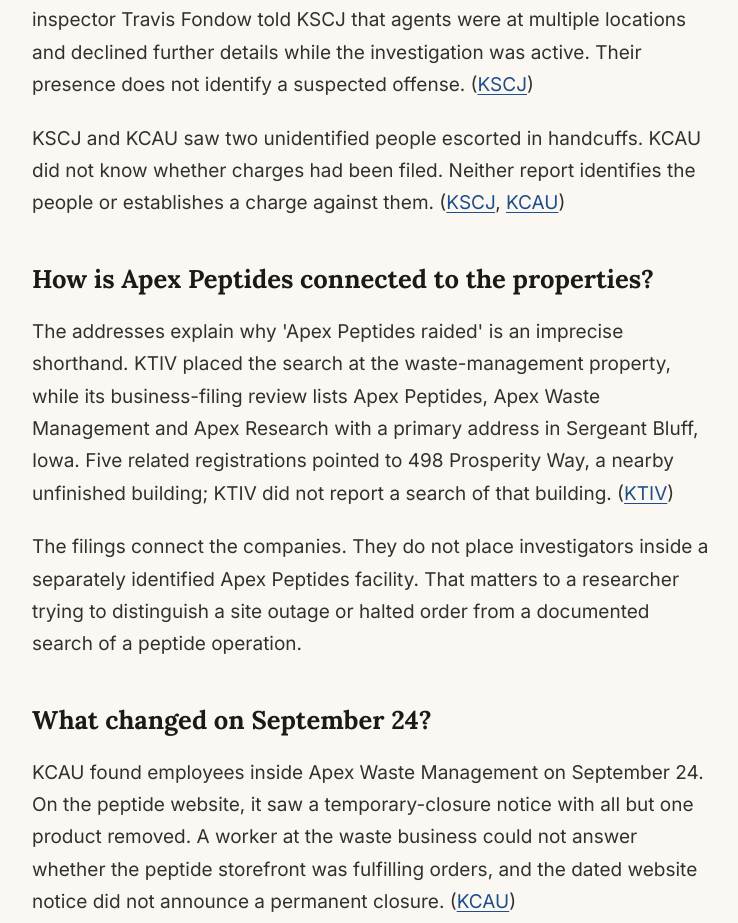
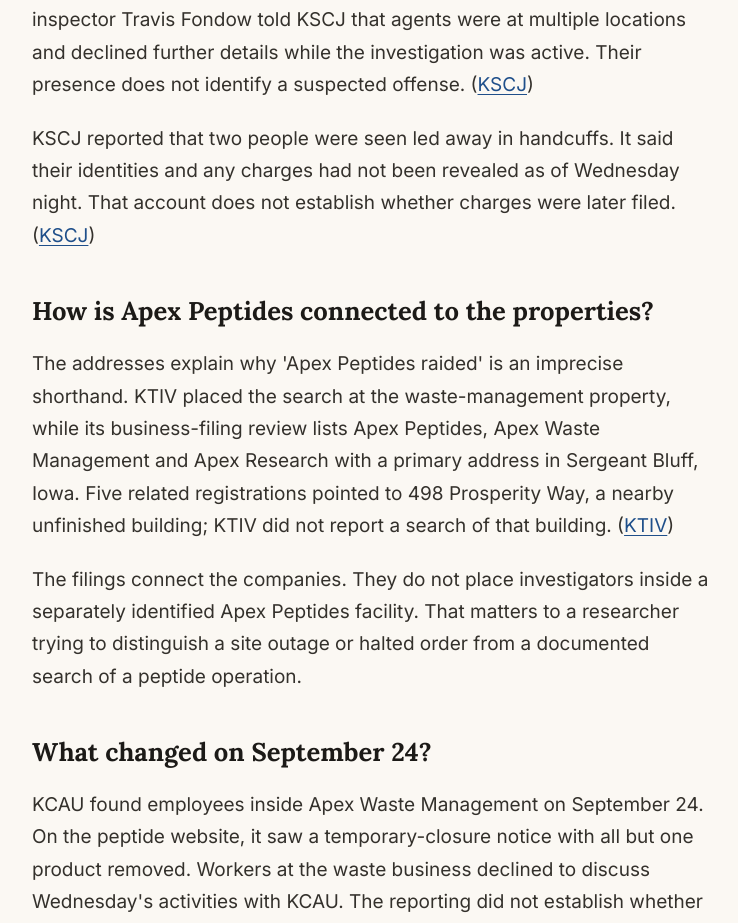
Before and after one commit to edorfanini00/peptidedigest, a Next.js app: page /apex-peptides-raided-what-researchers-need-to-know in a window 1280 px wide. Shown: the part 2231-3154 px from the top of the page, without its empty margins (268-1006 px from the left). Built offline with nearby package versions, Linux system fonts and the light colour scheme.

Commit message:
Correct source attribution and undated closure claims

```diff
--- a/app/apex-peptides-raided-what-researchers-need-to-know/page.tsx
+++ b/app/apex-peptides-raided-what-researchers-need-to-know/page.tsx
@@ -98,14 +98,14 @@
           <h2>What happened on September 23?</h2>
           <p>KTIV&apos;s crew saw agents arrive at 503 Prosperity Way around 10 a.m., carry collection equipment inside and load a trailer before leaving after 4 p.m. It also reported a search at a Dakota Dunes home. KTIV saw boxes, papers and packaged items but said authorities had not identified what was taken. (<a href="https://www.ktiv.com/2026/09/25/five-more-apex-tied-businesses-found-non-operational-building/">KTIV</a>)</p>
           <p>The U.S. Postal Inspection Service led the operation, according to KTIV; the FBI, IRS Criminal Investigation and local officers participated. Postal inspector Travis Fondow told KSCJ that agents were at multiple locations and declined further details while the investigation was active. Their presence does not identify a suspected offense. (<a href="https://kscj.com/2026/09/24/federal-authorities-continue-apex-investigation/">KSCJ</a>)</p>
-          <p>KSCJ and KCAU saw two unidentified people escorted in handcuffs. KCAU did not know whether charges had been filed. Neither report identifies the people or establishes a charge against them. (<a href="https://kscj.com/2026/09/23/few-details-revealed-about-apex-raid-in-north-sioux-city/">KSCJ</a>, <a href="https://www.kcau9.com/news/local-news/irs-criminal-investigation-seen-at-north-sioux-city-business/">KCAU</a>)</p>
+          <p>KSCJ reported that two people were seen led away in handcuffs. It said their identities and any charges had not been revealed as of Wednesday night. That account does not establish whether charges were later filed. (<a href="https://kscj.com/2026/09/23/few-details-revealed-about-apex-raid-in-north-sioux-city/">KSCJ</a>)</p>
 
           <h2>How is Apex Peptides connected to the properties?</h2>
           <p>The addresses explain why &apos;Apex Peptides raided&apos; is an imprecise shorthand. KTIV placed the search at the waste-management property, while its business-filing review lists Apex Peptides, Apex Waste Management and Apex Research with a primary address in Sergeant Bluff, Iowa. Five related registrations pointed to 498 Prosperity Way, a nearby unfinished building; KTIV did not report a search of that building. (<a href="https://www.ktiv.com/2026/09/25/five-more-apex-tied-businesses-found-non-operational-building/">KTIV</a>)</p>
           <p>The filings connect the companies. They do not place investigators inside a separately identified Apex Peptides facility. That matters to a researcher trying to distinguish a site outage or halted order from a documented search of a peptide operation.</p>
 
           <h2>What changed on September 24?</h2>
-          <p>KCAU found employees inside Apex Waste Management on September 24. On the peptide website, it saw a temporary-closure notice with all but one product removed. A worker at the waste business could not answer whether the peptide storefront was fulfilling orders, and the dated website notice did not announce a permanent closure. (<a href="https://www.kcau9.com/news/local-news/federal-investigators-remain-tight-lipped-after-wednesdays-raid/">KCAU</a>)</p>
+          <p>KCAU found employees inside Apex Waste Management on September 24. On the peptide website, it saw a temporary-closure notice with all but one product removed. Workers at the waste business declined to discuss Wednesday&apos;s activities with KCAU. The reporting did not establish whether the peptide storefront was fulfilling orders, and the dated website notice did not announce a permanent closure. (<a href="https://www.kcau9.com/news/local-news/federal-investigators-remain-tight-lipped-after-wednesdays-raid/">KCAU</a>)</p>
           <p>KTIV also reported unanswered calls and a delivery driver who struggled to reach the waste property before completing a delivery when an Isaacson brother arrived. Those details describe access to that property that morning, not the fate of customers&apos; peptide packages.</p>
 
           <h2>What if you have an outstanding order?</h2>
--- a/app/fda-warning-letters-peptide-sellers-august-2026/page.tsx
+++ b/app/fda-warning-letters-peptide-sellers-august-2026/page.tsx
@@ -81,7 +81,7 @@
 
 const letters = [
   { name: "Peptide Partners LLC", ref: "735063", site: "peptide.partners", href: SRC.partners, detail: "FDA cited six peptide listings, including an SS-31 page discussing retinal protection, plus a reconstitution solution it treated as a separate drug." },
-  { name: "Royal Peptides LLC", ref: "734884", site: "royal-peptides.com", href: SRC.royal, detail: "Seven peptide products were named. A product page paired an ‘Advanced Research Use’ label with claims about mitochondrial repair, anti-aging and neuroprotection; FDA also cited a peptide guide and calculator." },
+  { name: "Royal Peptides LLC", ref: "734884", site: "royal-peptides.com", href: SRC.royal, detail: "Seven products were named. A product page paired an ‘Advanced Research Use’ label with claims about mitochondrial repair, anti-aging and neuroprotection; FDA also cited a peptide guide and calculator." },
   { name: "TXP Innovations LLC dba Tex Peptides", ref: "735067", site: "texpeptide.com", href: SRC.tex, detail: "FDA identified six peptide products and bacteriostatic water. Its examples included a GLP-1 SEM page describing diabetes and obesity uses." },
   { name: "NuScience Peptides LLC", ref: "733652", site: "nusciencepeptides.com", href: SRC.nuscience, detail: "The letter named eight peptide offerings and BAC water. One GLP-1 Sema page linked to a PubChem passage about weight loss; FDA also noted a peptide calculator." },
   { name: "Peak Performance Peptides", ref: "735127", site: "pppepz.com", href: SRC.peak, detail: "FDA named five peptide products and ‘Bac water’; its cited SS-31 page discussed neuroprotection and cardiovascular benefits. The letter separately noted multiple strengths for some other products." },
--- a/app/peptide-enforcement-2026/page.tsx
+++ b/app/peptide-enforcement-2026/page.tsx
@@ -36,7 +36,7 @@
     {
       "@type": "FAQPage",
       mainEntity: [
-        { "@type": "Question", name: "What peptide companies closed or faced enforcement in 2026?", acceptedAnswer: { "@type": "Answer", text: "Peptide Sciences announced a voluntary shutdown in March 2026. Matthew Kawa of Paradigm Peptides was sentenced on July 30, 2026. Apex-linked properties were searched in September 2026, per local reporting." } },
+        { "@type": "Question", name: "What peptide companies closed or faced enforcement in 2026?", acceptedAnswer: { "@type": "Answer", text: "Peptide Sciences announced a voluntary shutdown in an undated company notice. Matthew Kawa of Paradigm Peptides was sentenced on July 30, 2026. Apex-linked properties were searched in September 2026, per local reporting." } },
         { "@type": "Question", name: "Was the Paradigm Peptides case a March 2026 prosecution?", acceptedAnswer: { "@type": "Answer", text: "No. The guilty pleas were in December 2025. Sentencing was July 30, 2026. The business operated between 2019 and 2024." } },
         { "@type": "Question", name: "What is the status of Amino Asylum?", acceptedAnswer: { "@type": "Answer", text: "Industry accounts place its shutdown in June 2025. This timeline has no primary government document establishing the specific alleged action against that company." } },
       ],
@@ -46,7 +46,7 @@
 
 const timeline = [
   { date: "December 2025", company: "Paradigm Peptides", action: "Kawa and Stechkober pleaded guilty. This is the start of the case chronology here, not a 2026 charge against Amino Asylum.", category: "Pleas", source: "https://www.justice.gov/usao-ndin/united-states-v-matthew-kawa" },
-  { date: "March 2026", company: "Peptide Sciences", action: "The company announced it would discontinue research-product sales. Its notice described a voluntary closure, not a federal raid.", category: "Shutdown", source: "https://www.peptidesciences.com" },
+  { date: "Date not specified", company: "Peptide Sciences", action: "The company announced it would discontinue research-product sales. Its notice described a voluntary closure, not a federal raid.", category: "Shutdown", source: "https://www.peptidesciences.com" },
   { date: "July 2026", company: "Paradigm Peptides", action: "Federal prosecutors reported Kawa's 70-month and Stechkober's 16-month sentences, plus restitution and a money judgment against Kawa.", category: "Sentence", source: "https://www.justice.gov/usao-ndin/pr/illinois-man-and-indiana-woman-sentenced-respectively-70-months-and-16-months-prison" },
   { date: "August 24, 2026", company: "FDA seller letters", action: "FDA issued warning letters citing website claims and research disclaimers. A warning letter is not a criminal conviction.", category: "Regulatory", source: "https://www.fda.gov/inspections-compliance-enforcement-and-criminal-investigations/warning-letters/peptide-partners-llc-735063-08242026" },
   { date: "September 23, 2026", company: "Apex-linked properties", action: "KTIV reported searches at a North Sioux City business property and a nearby home; its business-record review linked Apex Peptides to related entities. The reporting did not establish a charge against Apex Peptides.", category: "Raid", source: "https://www.ktiv.com/2026/09/25/five-more-apex-tied-businesses-found-non-operational-building/" },
@@ -114,7 +114,7 @@
           <div className="mt-12 pt-8 border-t border-gray-200 space-y-5">
             <h2 className="text-lg font-semibold text-gray-900" style={{ fontFamily: "var(--font-lora), Georgia, serif" }}>Frequently Asked Questions</h2>
             {[
-              { q: "What peptide companies closed or faced enforcement in 2026?", a: "Peptide Sciences announced a voluntary shutdown in March 2026. Matthew Kawa of Paradigm Peptides was sentenced on July 30, 2026. Apex-linked properties were searched in September 2026, per local reporting." },
+              { q: "What peptide companies closed or faced enforcement in 2026?", a: "Peptide Sciences announced a voluntary shutdown in an undated company notice. Matthew Kawa of Paradigm Peptides was sentenced on July 30, 2026. Apex-linked properties were searched in September 2026, per local reporting." },
               { q: "Was the Paradigm Peptides case a March 2026 prosecution?", a: "No. The guilty pleas were in December 2025. Sentencing was July 30, 2026. The business operated between 2019 and 2024." },
               { q: "What is the status of Amino Asylum?", a: "Industry accounts place its shutdown in June 2025. This timeline has no primary government document establishing the specific alleged action against that company." },
             ].map(({ q, a }) => (
--- a/app/what-happened-to-apex-peptides/page.tsx
+++ b/app/what-happened-to-apex-peptides/page.tsx
@@ -74,7 +74,7 @@
           <h2>What do local reports confirm?</h2>
           <p>On September 23, agents searched 503 Prosperity Way in North Sioux City and a Dakota Dunes home, KTIV reported. The Postal Inspection Service led, joined by the FBI, IRS Criminal Investigation and local officers. KTIV saw investigators load material but officials did not identify what they took or why. (<a href="https://www.ktiv.com/2026/09/25/five-more-apex-tied-businesses-found-non-operational-building/">KTIV</a>)</p>
           <p>KTIV&apos;s filing review lists Apex Peptides alongside Apex Waste Management and Apex Research at a primary address in Sergeant Bluff, Iowa. The searched property was the waste-management site at 503 Prosperity Way; a nearby unfinished building at 498 carried five related registrations. KTIV did not report a search of 498 or a distinct peptide facility.</p>
-          <p>KSCJ and KCAU reported two unidentified people led away in handcuffs. KCAU could not establish whether either was charged. Their identities and any charges should not be guessed from the footage. (<a href="https://kscj.com/2026/09/23/few-details-revealed-about-apex-raid-in-north-sioux-city/">KSCJ</a>, <a href="https://www.kcau9.com/news/local-news/irs-criminal-investigation-seen-at-north-sioux-city-business/">KCAU</a>)</p>
+          <p>KSCJ reported that two people were seen led away in handcuffs. It said their identities and any charges had not been revealed as of Wednesday night. The report does not establish whether charges were later filed. (<a href="https://kscj.com/2026/09/23/few-details-revealed-about-apex-raid-in-north-sioux-city/">KSCJ</a>)</p>
 
           <h2>Is Apex Peptides shut down?</h2>
           <p>KCAU saw the temporary notice and a nearly empty catalog on September 24. Its reporter also found workers inside Apex Waste Management. Work at the waste business does not tell a customer whether a peptide order is moving, while a temporary message on the peptide site does not establish a permanent shutdown. (<a href="https://www.kcau9.com/news/local-news/federal-investigators-remain-tight-lipped-after-wednesdays-raid/">KCAU</a>)</p>
```
